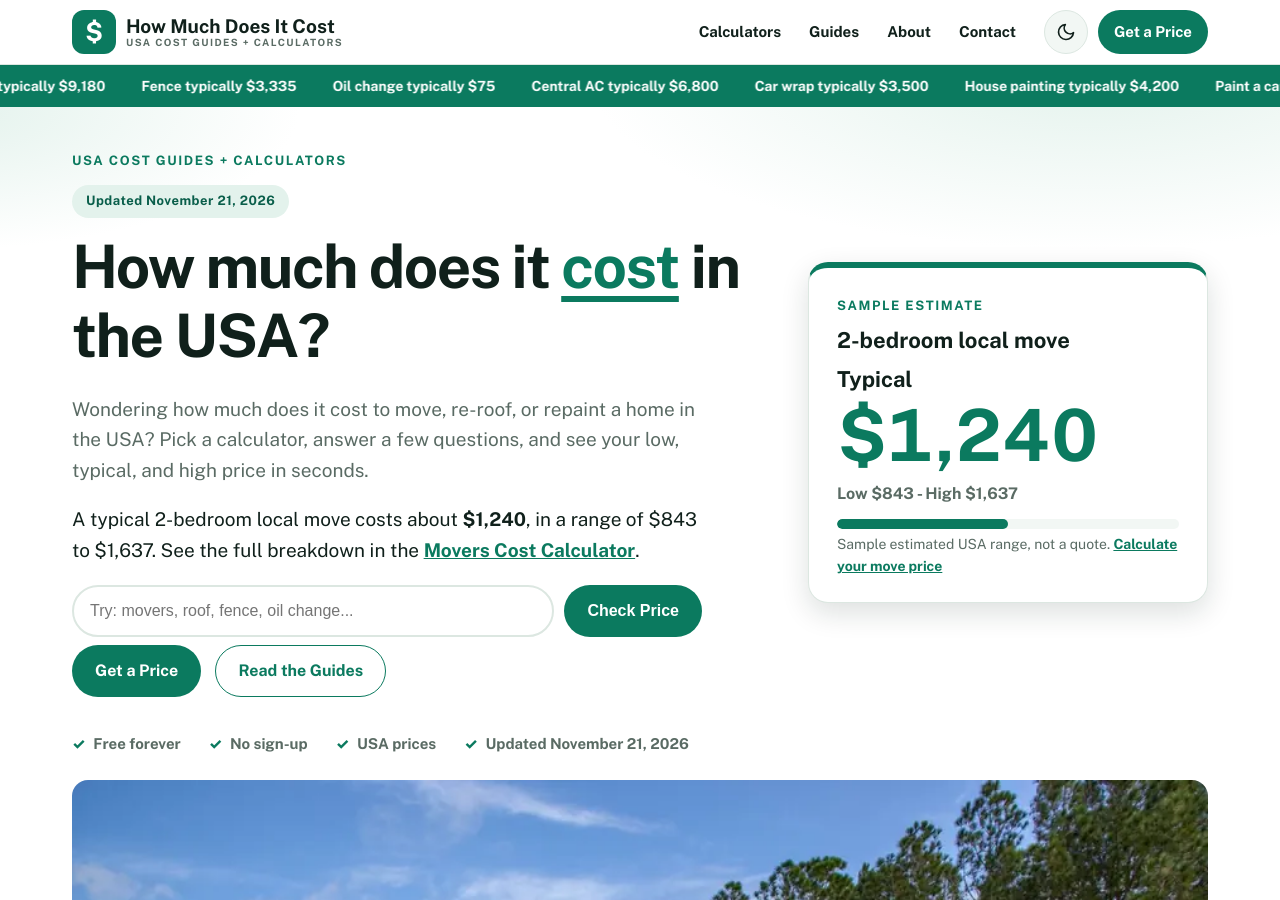
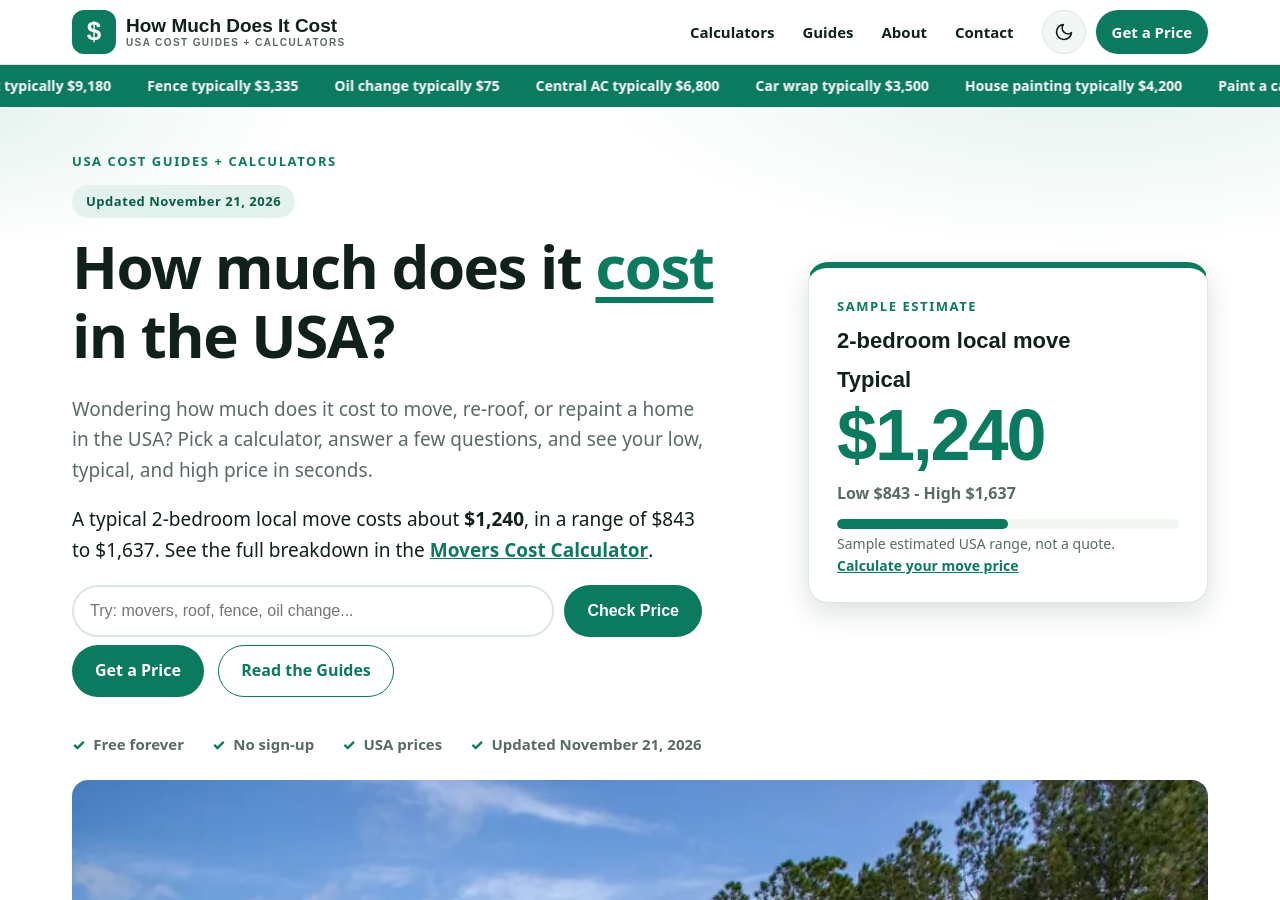
Before and after one commit to zaidmeo09-dhangal/howmuchdoesitcostusa, a Jekyll site: the page built from index.md, in a window 1280 px wide and 900 px high. Built offline with Jekyll 4.4.1, drawn with Linux system fonts in a browser that asks for light colours; some web fonts are replaced.

Commit message:
Initial deploy: add _includes/head.html

```diff
--- a/_includes/head.html
+++ b/_includes/head.html
@@ -34,7 +34,7 @@ gtag('config', 'G-FDLJY4B9YB');
 <link rel="icon" type="image/svg+xml" href="{{ '/favicon.svg' | relative_url }}">
 <link rel="preconnect" href="https://fonts.googleapis.com">
 <link rel="preconnect" href="https://fonts.gstatic.com" crossorigin>
-<link href="https://fonts.googleapis.com/css2?family=Playfair+Display:ital,wght@0,600;0,700;1,600;1,700&family=Public+Sans:wght@400;500;600;700&display=swap" rel="stylesheet">
+<link href="https://fonts.googleapis.com/css2?family=Inter:wght@400;600;700&family=Poppins:ital,wght@0,700;0,800;1,700;1,800&display=swap" rel="stylesheet">
 <link rel="stylesheet" href="{{ '/assets/css/style.css' | relative_url }}?v={{ site.time | date: '%Y%m%d%H%M' }}">
 <script>
 /* Set theme before paint: saved choice wins, otherwise light (the default). */
```
